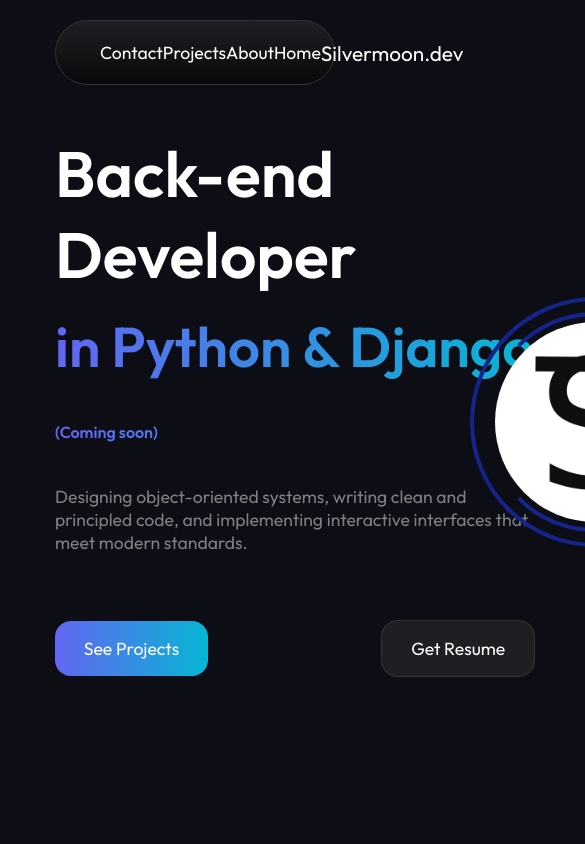
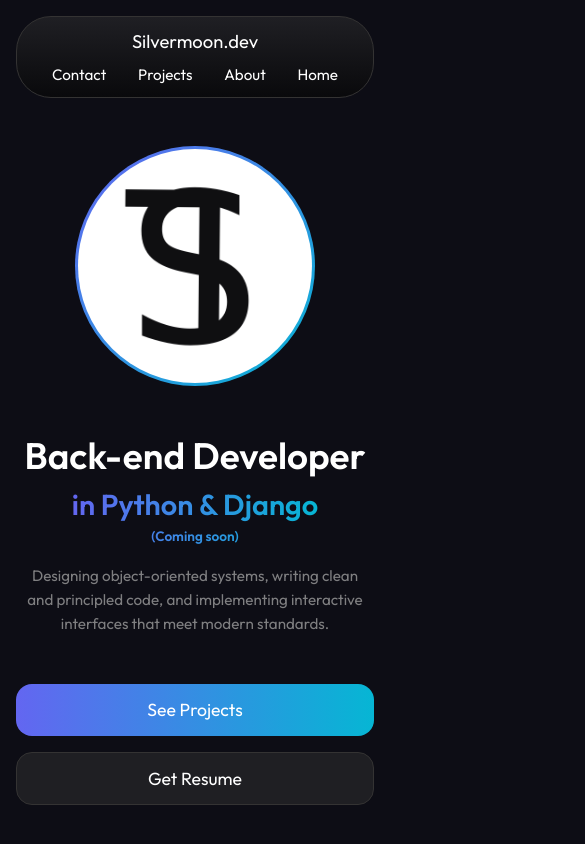
Before and after one commit to silvermoon9146/Portfolio, a plain HTML site: page index.html in a window 390 px wide. Shown: the top 844 px of the page, 585 px wide, since content can reach past the window. Drawn offline with Linux system fonts and the light colour scheme.

Commit message:
style: make hero and header sections fully responsive across devices

```diff
--- a/index.html
+++ b/index.html
@@ -47,12 +47,12 @@
             </div>
           </div>
 
-          <div class="profile">
-            <div class="avatar">
-              <img src="./assets/imges/logo.jpg" alt="profile pic" />
-              <div class="circle one"></div>
-              <div class="circle two"></div>
-            </div>
+          <div class="profile-wrapper">
+            <img
+              src="./assets/images/logo.jpg"
+              alt="profile pic"
+              class="prof_pic"
+            />
           </div>
         </div>
       </main>
--- a/style.css
+++ b/style.css
@@ -217,8 +217,8 @@ h2 {
 }
 
 .profile-wrapper {
-  width: 30rem;
-  height: 30rem;
+  width: 28rem;
+  height: 28rem;
   border-radius: 50%;
   background: linear-gradient(135deg, #6366f1, #06b6d4);
   padding: 3px;
@@ -236,56 +236,101 @@ h2 {
   display: block;
 }
 
-.profile {
-  position: absolute;
-  top: 50%;
-  left: 50%;
-  transform: translate(-50%, -50%);
-  margin-left: 25rem;
+@media (max-width: 992px) {
+  body {
+    padding: 1rem 1.5rem;
   }
-.avatar {
-  position: relative;
-  width: 35rem;
-  height: 35rem;
-  transition: all 0.3s ease;
+
+  .Short_bio {
+    flex-direction: column-reverse;
+    text-align: center;
+    gap: 3rem;
+    margin-top: 1.5rem;
   }
-.avatar img {
-  position: absolute;
-  top: 50%;
-  left: 50%;
-  transform: translate(-50%, -50%);
 
-  width: 200px;
-  height: 200px;
-  border-radius: 50%;
-  transition: all 0.3s ease;
+  .Short_bio_text {
+    width: 100%;
+    height: auto;
+    align-items: center;
   }
-.circle {
-  position: absolute;
-  top: 50%;
-  left: 50%;
-  transform: translate(-50%, -50%);
-  border-width: 4px;
-  border-style: solid;
-  border-radius: 50%;
-  transition: all 0.5s ease;
+
+  .profile-wrapper {
+    margin-right: 0;
+    width: 20rem;
+    height: 20rem;
   }
-.circle.one {
-  width: 220px;
-  height: 220px;
-  border-color: #14248a #14248a #14248a transparent;
+
+  .Short_bio_buttons_container {
+    justify-content: center;
+    gap: 1.5rem;
+    width: 100%;
   }
-.circle.two {
-  width: 250px;
-  height: 250px;
-  border-color: #14248a transparent #14248a #14248a;
 }
-.avatar:hover .circle {
-  transform: translate(-50%, -50%) rotate(360deg);
+
+@media (max-width: 600px) {
+  body {
+    padding: 1rem;
   }
-.avatar:hover {
-  transform: scale(1.1);
+
+  header {
+    height: auto;
+    padding: 0.8rem 1.2rem;
+    gap: 0.8rem;
+    flex-direction: column-reverse;
   }
-.avatar:hover img {
-  box-shadow: 0px 0px 10px #14248a;
+
+  .header_info_container {
+    width: 100%;
+    margin-left: 0;
+    justify-content: space-around;
   }
+
+  .header_info_item {
+    font-size: 0.95rem;
+  }
+
+  .Nickname {
+    font-size: 1.15rem;
+  }
+
+  h1 {
+    font-size: 2.3rem;
+    line-height: 1.2;
+  }
+
+  h2 {
+    font-size: 1.8rem;
+    margin-top: 0.5rem;
+  }
+
+  .coming_soon {
+    display: block;
+    font-size: 0.85rem;
+    margin-top: 0.3rem;
+  }
+
+  .Short_bio_p {
+    font-size: 0.95rem;
+    margin-top: 1.2rem;
+    line-height: 1.6;
+    padding: 0 0.5rem;
+  }
+
+  .profile-wrapper {
+    width: 15rem;
+    height: 15rem;
+  }
+
+  .Short_bio_buttons_container {
+    flex-direction: column;
+    width: 100%;
+    gap: 1rem;
+    margin-top: 2rem;
+  }
+
+  .Short_bio_buttons {
+    width: 100%;
+    text-align: center;
+    padding: 0.9rem 1.5rem !important;
+  }
+}
```
Also changed, not shown: assets/images/logo.jpg (renamed from assets/imges/logo.jpg). Lines whose indentation alone changed are shown as unchanged.
